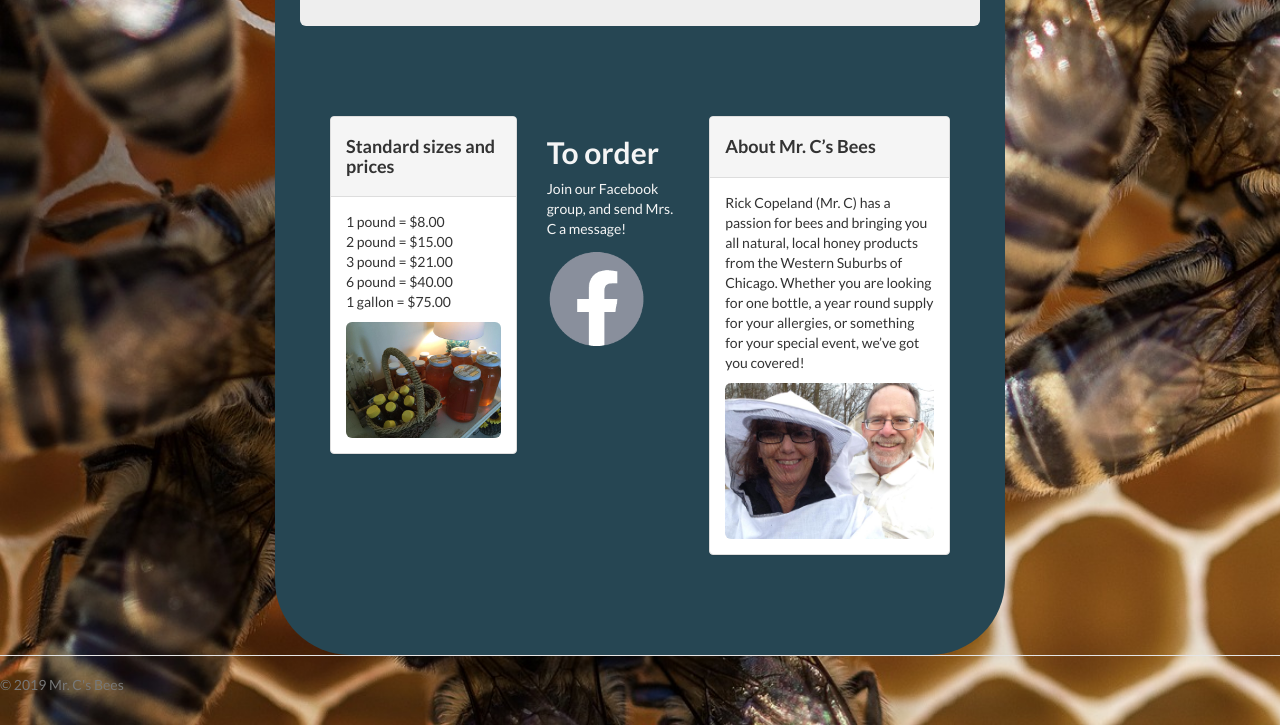
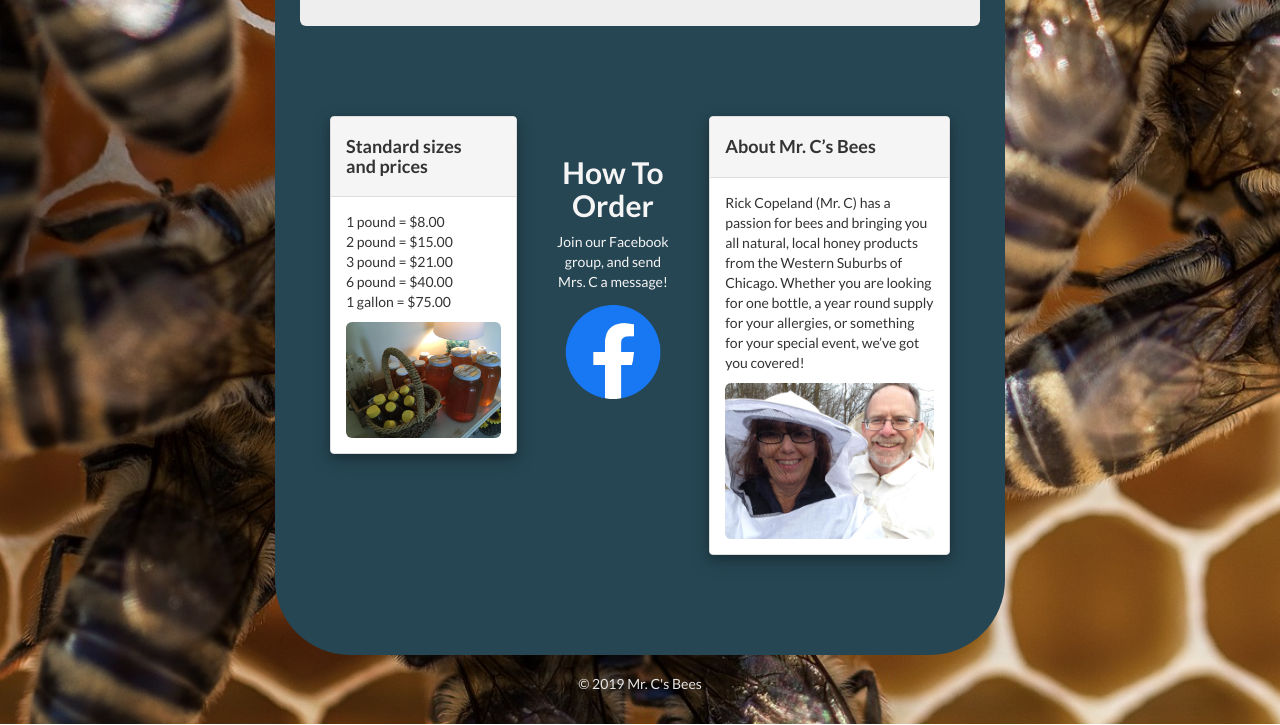
Before and after one commit to mrcsbees2/mrcsbees2.github.io, a plain HTML site: page bootstrap/index.htm in a window 1280 px wide. Shown: the part 703-1428 px from the top of the page. Drawn offline with Linux system fonts and the light colour scheme.

Commit message:
Passable

```diff
--- a/bootstrap/index.htm
+++ b/bootstrap/index.htm
@@ -1,16 +1,14 @@
 <!DOCTYPE html>
-<!-- saved from url=(0060)https://getbootstrap.com/docs/3.4/examples/jumbotron-narrow/ -->
 <html lang="en"><head><meta http-equiv="Content-Type" content="text/html; charset=UTF-8">
 
     <meta http-equiv="X-UA-Compatible" content="IE=edge">
     <meta name="viewport" content="width=device-width, initial-scale=1">
     <!-- The above 3 meta tags *must* come first in the head; any other head content must come *after* these tags -->
-    <meta name="description" content="">
-    <meta name="author" content="">
-    <link rel="icon" href="https://getbootstrap.com/docs/3.4/favicon.ico">
-    <link rel="canonical" href="https://getbootstrap.com/docs/3.4/examples/jumbotron-narrow/">
+    <meta name="description" content="Mr. C's Bees: All natural, local honey from the Western Suburbs of Chicago">
+    <meta name="author" content="Mr. C's Bees">
+    <link rel="icon" href="./hive_favicon.png">
 
-    <title>Narrow Jumbotron Template for Bootstrap</title>
+    <title>Mr. C's Bees</title>
 
     <!-- Bootstrap core CSS -->
     <link href="./bootstrap.min.css" rel="stylesheet">
@@ -43,7 +41,7 @@
             <li role="presentation"><a href="https://www.facebook.com/groups/MrCsBees"><img src="./FindUsOn_Header_2019.png" style="height: 25px;"></a> </li>
           </ul>
         </nav>
-        <h3 style="color: whitesmoke;">Mr. C's Bees</h3>
+        <h3 style="color: whitesmoke;">Welcome!</h3>
       </div>
 
       <div class="row image">
@@ -63,9 +61,9 @@
 
       <div class="row marketing">
         <div class="col-lg-4">
-          <div class="panel panel-default">
+          <div class="panel panel-default shadow">
             <div class="panel-heading">
-              <h4 style="font-weight: bold;">Standard sizes and prices</h4>
+              <h4 style="font-weight: bold;">Standard sizes<br />and prices</h4>
             </div>
             <div class="panel-body">
               <p>
@@ -80,17 +78,19 @@
             </div>
           </div>
         </div>
-        <div class="col-lg-3" >
-                <h2 style="font-weight: bold; color: whitesmoke;">To order</h4>
+        <div class="col-lg-3 .center" >
+            <br />
+            <h2 style="font-weight: bold; color: whitesmoke; text-align: center;">How To Order</h4>
 
 
-                <p style="color: whitesmoke;">Join our Facebook group, and send Mrs. C a message!
+
+                <p style="color: whitesmoke; text-align: center;">Join our Facebook group, and send <br />Mrs. C a message!
                 </p>
-                <a href="https://www.facebook.com/groups/MrCsBees"><img src="./f_logo_RGB-Grey_72.png" style="width: 75%;"></a>
+                <a href="https://www.facebook.com/groups/MrCsBees"><img src="./f_logo_RGB-Blue_72.png" class="center" style="width: 75%;"></a>
 
         </div>
         <div class="col-lg-5">
-            <div class="panel panel-default">
+            <div class="panel panel-default shadow">
               <div class="panel-heading">
                 <h4 style="font-weight: bold;">About Mr. C’s Bees</h4>
               </div>
--- a/bootstrap/jumbotron-narrow.css
+++ b/bootstrap/jumbotron-narrow.css
@@ -29,8 +29,8 @@ body {
 /* Custom page footer */
 .footer {
   padding-top: 19px;
-  color: #777;
-  border-top: 1px solid #e5e5e5;
+  color: #e5e5e5;
+  text-align: center;
 }
 
 /* Customize container */
@@ -79,3 +79,12 @@ body {
     border-bottom: 0;
   }
 }
+.center {
+  display: block;
+  margin-left: auto;
+  margin-right: auto;
+  width: 50%;
+}
+.shadow {
+  box-shadow: 0 4px 8px 0 rgba(0, 0, 0, 0.2), 0 6px 20px 0 rgba(0, 0, 0, 0.19);
+}
```
Also changed, not shown: bootstrap/f_logo_RGB-Blue_72.png (added), bootstrap/hive_favicon.png (added).
